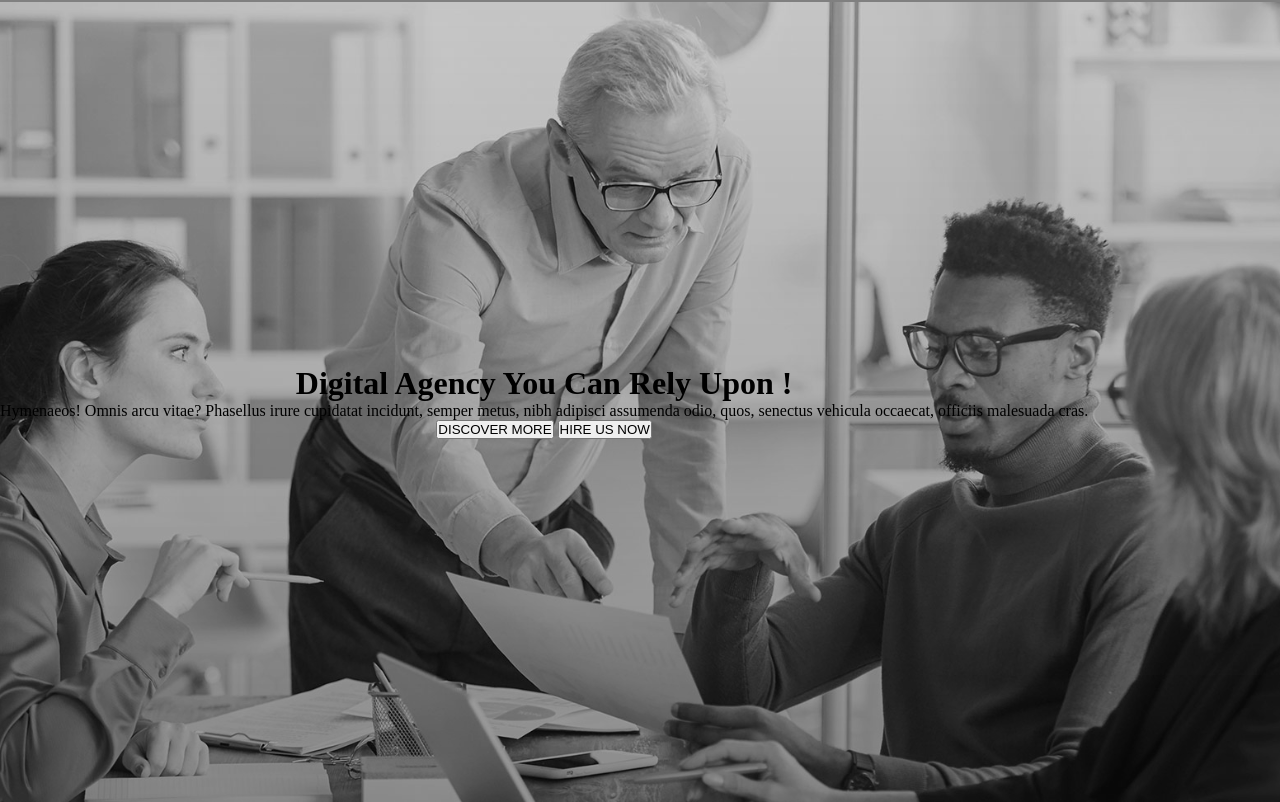
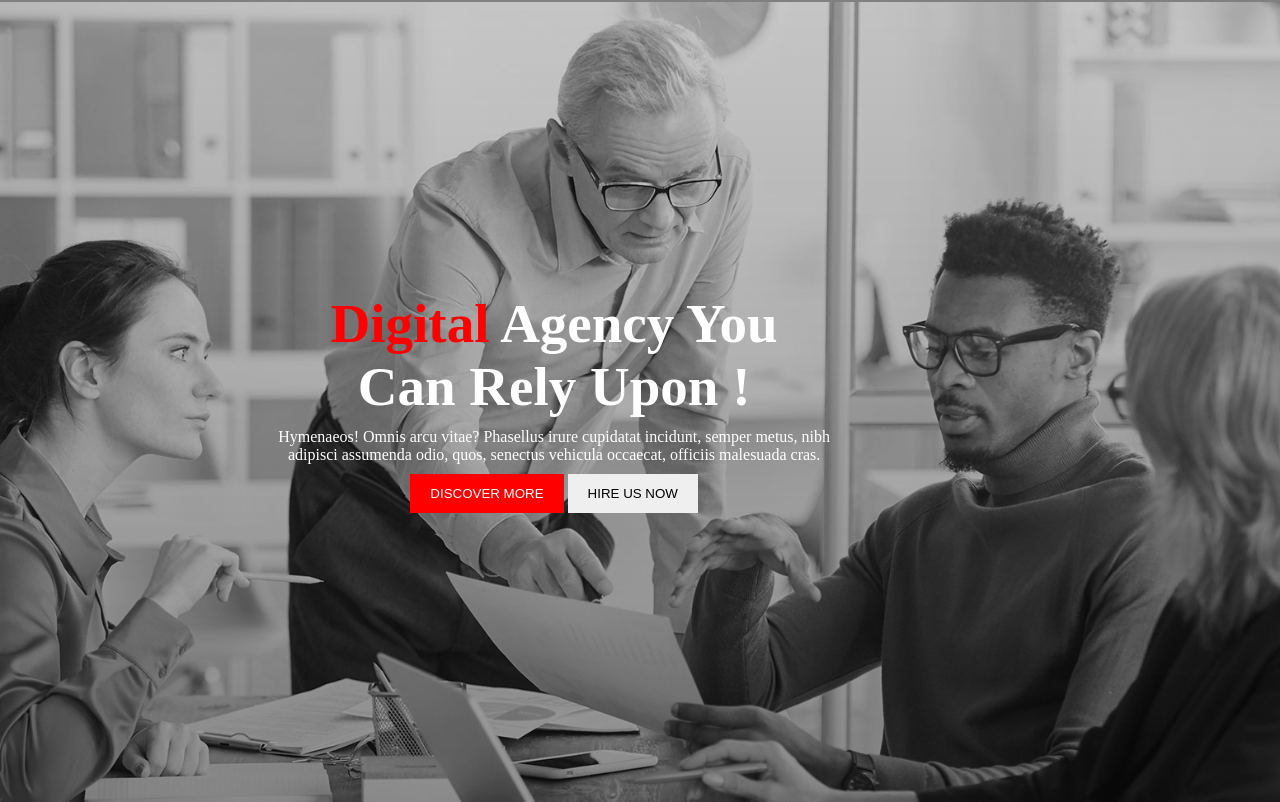
Before and after one commit to Taanveer22/digital-agency, a plain HTML site: page index.html in a window 1280 px wide. Shown: the part 67-869 px from the top of the page. Drawn offline with Linux system fonts and the light colour scheme.

Commit message:
header complete

```diff
--- a/index.html
+++ b/index.html
@@ -26,11 +26,11 @@
         <div class="banner-container">
 
             <div class="banner-info">
-                <h1>Digital Agency You
+                <h1 class="title"><span class="primary">Digital</span> Agency You <br>
                 Can Rely Upon !</h1>
-                <p>Hymenaeos! Omnis arcu vitae? Phasellus irure cupidatat incidunt, semper metus, nibh adipisci assumenda odio, quos, senectus vehicula occaecat, officiis malesuada cras.</p>
-                <button>DISCOVER MORE</button>
-                <button>HIRE US NOW</button>
+                <p class="description">Hymenaeos! Omnis arcu vitae? Phasellus irure cupidatat incidunt, semper metus, nibh adipisci assumenda odio, quos, senectus vehicula occaecat, officiis malesuada cras.</p>
+                <button class="btn bg-primary">DISCOVER MORE</button>
+                <button class="btn">HIRE US NOW</button>
             </div>
 
         </div>
--- a/style.css
+++ b/style.css
@@ -2,6 +2,7 @@
     margin: 0;
     padding: 0;
 }
+
 
 .nav-container{
     display: flex;
@@ -33,3 +34,31 @@
 
 
 }
+
+.primary{
+    color: red;
+}
+
+.title{
+    font-size: 55px;
+    font-weight: bold;
+    color: white;
+}
+
+.description{
+    color: white;
+    padding: 10px;
+    /* tricks for center some text */
+    width: 50%;
+    margin: auto;
+}
+
+.btn{
+    padding: 12px 20px;
+    border: none;
+}
+
+.bg-primary{
+    background: red;
+    color: white;
+}
```
